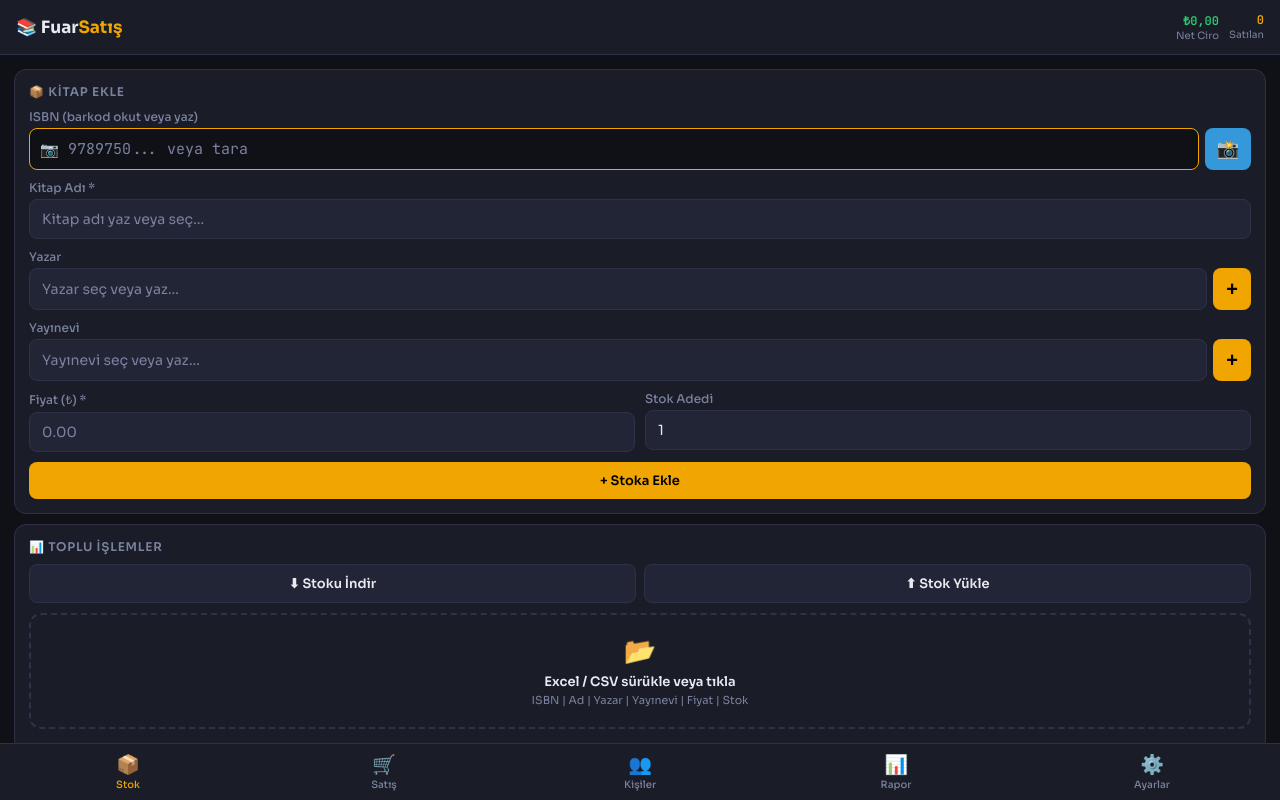
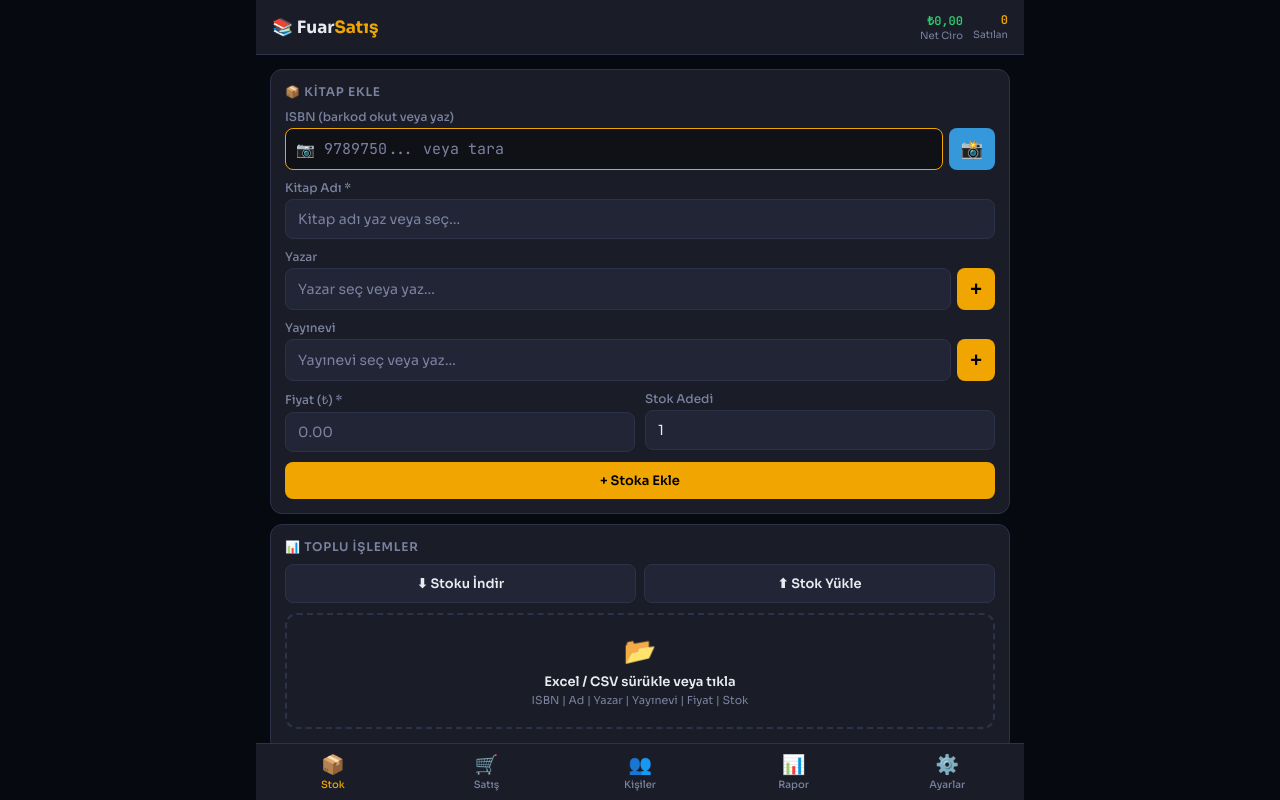
Before and after one commit to ridwanxelil/fuarsatis, a plain HTML site: page index.html in a window 1280 px wide. Drawn offline with Linux system fonts and the light colour scheme.

Commit message:
Update index.html

```diff
--- a/index.html
+++ b/index.html
@@ -13,10 +13,15 @@
 }
 *{box-sizing:border-box;margin:0;padding:0;-webkit-tap-highlight-color:transparent}
 html,body{height:100%;overflow:hidden}
-body{font-family:'Sora',sans-serif;background:var(--bg);color:var(--txt);font-size:15px;display:flex;flex-direction:column}
+body{font-family:'Sora',sans-serif;background:#070910;color:var(--txt);font-size:15px;display:flex;flex-direction:column;align-items:center}
+.hdr{max-width:768px;width:100%}
+.content{max-width:768px;width:100%}
+.nav{max-width:768px;width:100%}
+.mo{padding-left:max(0px,calc((100vw - 768px)/2));padding-right:max(0px,calc((100vw - 768px)/2))}
 
 /* ── HEADER ── */
-.hdr{background:var(--surf);border-bottom:1px solid var(--bdr);padding:12px 16px;display:flex;align-items:center;justify-content:space-between;flex-shrink:0;z-index:100}
+.hdr{background:var(--surf);border-bottom:1px solid var(--bdr);padding:12px 16px;display:flex;align-items:center;justify-content:space-between;flex-shrink:0;z-index:100;max-width:768px;width:100%}
+.sbar{position:fixed;top:52px;left:50%;transform:translateX(-50%);width:100%;max-width:768px;z-index:9999;pointer-events:none;display:flex;justify-content:center;padding:6px 12px}
 .hdr-title{font-size:17px;font-weight:700;color:var(--acc)}
 .hdr-title span{color:var(--txt)}
 .hdr-stats{display:flex;gap:10px}
@@ -30,7 +35,7 @@ body{font-family:'Sora',sans-serif;background:var(--bg);color:var(--txt);font-si
 .page.active{display:block}
 
 /* ── BOTTOM NAV ── */
-.nav{position:fixed;bottom:0;left:0;right:0;background:var(--surf);border-top:1px solid var(--bdr);display:flex;z-index:200;flex-shrink:0}
+.nav{position:fixed;bottom:0;left:50%;transform:translateX(-50%);max-width:768px;width:100%;background:var(--surf);border-top:1px solid var(--bdr);display:flex;z-index:200;flex-shrink:0}
 .ni{flex:1;padding:9px 4px;text-align:center;cursor:pointer;user-select:none;position:relative}
 .ni.active .ni-ic,.ni.active .ni-lb{color:var(--acc)}
 .ni-ic{font-size:19px;display:block;color:var(--mut)}
@@ -166,7 +171,6 @@ textarea{resize:vertical;min-height:60px}
 .sli-books{font-size:11px;color:var(--mut)}
 
 /* ── STATUS BAR (toast yerine) ── */
-.sbar{position:fixed;top:52px;left:0;right:0;z-index:9999;pointer-events:none;display:flex;justify-content:center;padding:6px 12px}
 .sbar-inner{background:var(--surf2);border:1px solid var(--bdr);border-radius:8px;padding:8px 16px;font-size:12px;font-weight:600;max-width:92vw;text-align:center;transform:translateY(-60px);transition:transform .25s cubic-bezier(.34,1.4,.64,1);opacity:0}
 .sbar-inner.show{transform:translateY(0);opacity:1}
 .sbar-inner.ok{border-color:var(--grn);color:var(--grn)}
```
